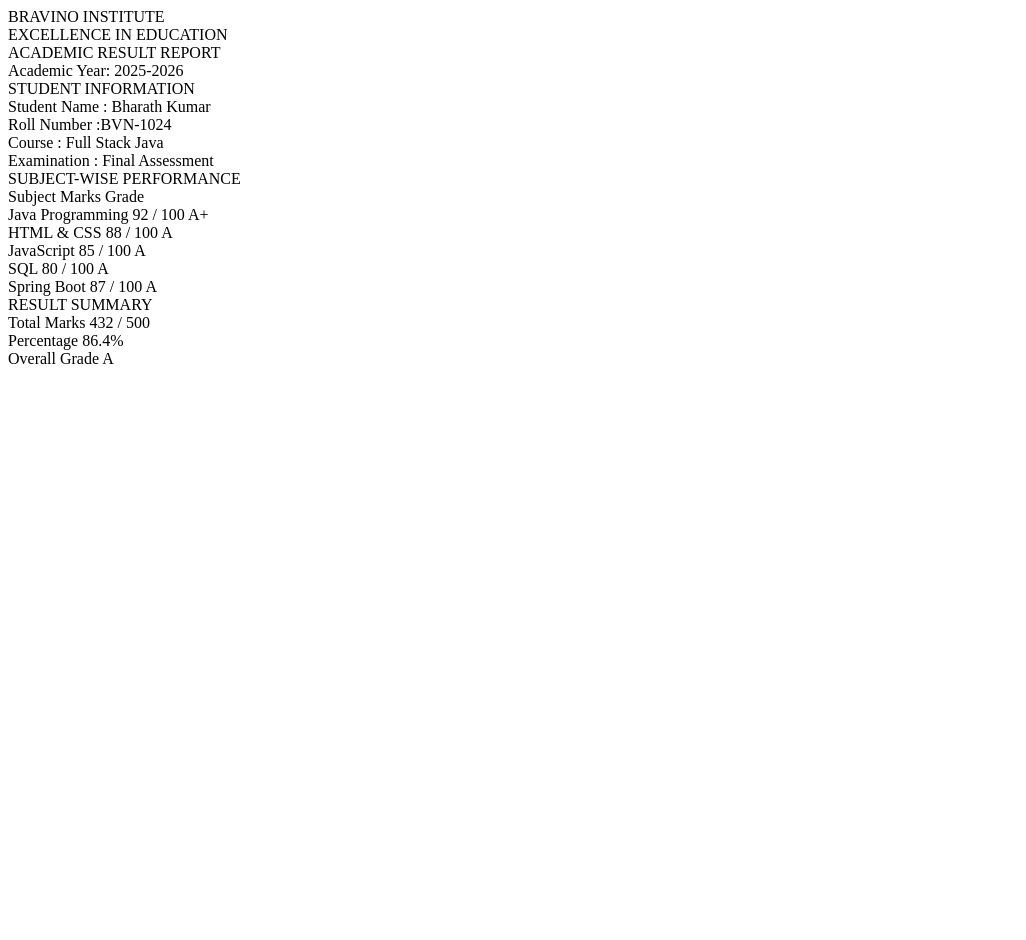
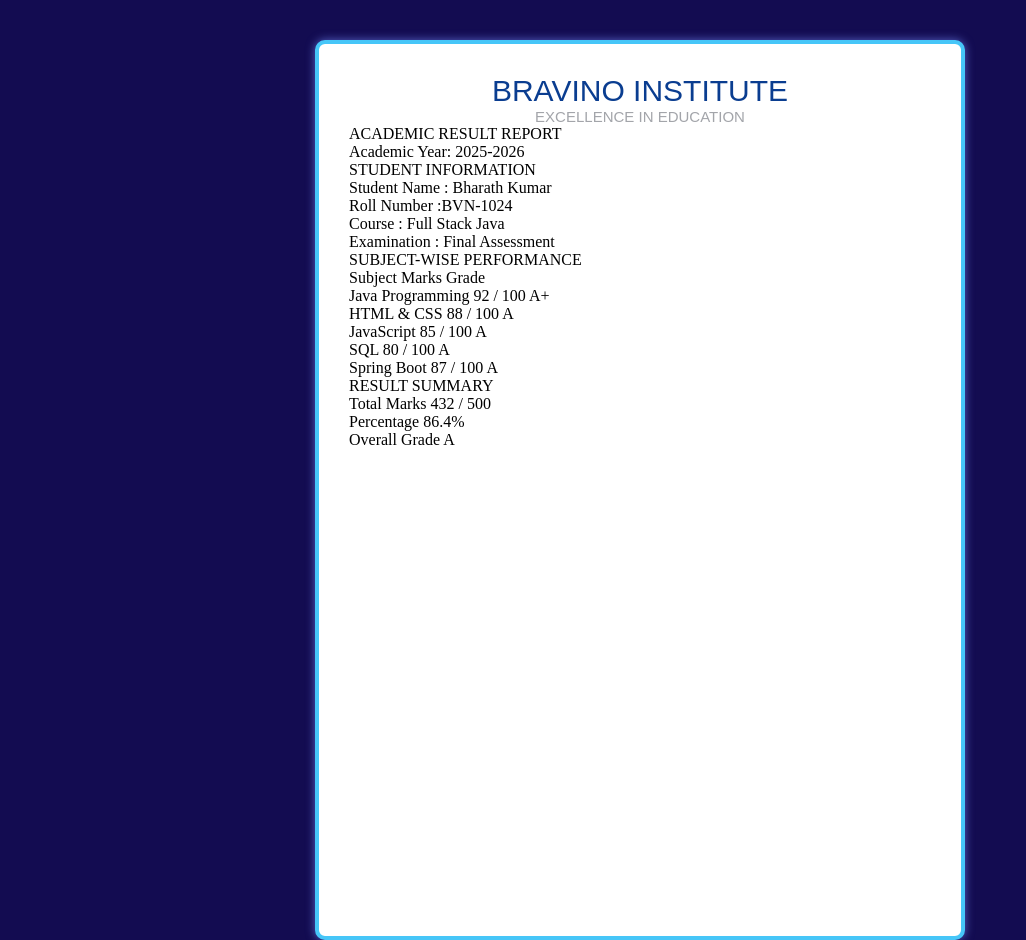
Before and after one commit to kneebasarajohnson-source/Front-End-Project02, a plain HTML site: page index.html in a window 1280 px wide. Shown: the top 940 px of the page, without its empty margins (0-1026 px from the left). Before the commit the page ends 800 px from the top, so only its background shows below. Drawn offline with Linux system fonts and the light colour scheme.

Commit message:
Created style.css file

```diff
--- a/index.html
+++ b/index.html
@@ -4,6 +4,7 @@
     <meta charset="UTF-8">
     <meta name="viewport" content="width=device-width, initial-scale=1.0">
     <title>Exam Result Report</title>
+    <link rel="stylesheet" href="style.css">
 </head>
 <body>
     <div class="container">
--- /dev/null
+++ b/style.css
@@ -0,0 +1,41 @@
+*
+{
+    margin: 0;
+    padding: 0;
+    box-sizing: border-box;
+}
+body
+{
+    background-color: #130c51;
+    display: flex;
+    justify-content: center;
+    align-items: center;
+    min-height: 100vh;
+}
+.container
+{
+    width: 650px;
+    height: 900px;
+    background-color: #fff;
+    padding: 30px;
+    margin: 40px;
+    border-radius: 10px;
+    box-shadow: 0 0 10px rgba(99, 115, 220, 0.826);
+    border: 4px solid #46c6f8;
+}
+.instituteName
+{
+    text-align: center;
+    font-size: 30px;
+    font-weight: 100;
+    color: #0a3d90;
+    font-family: sans-serif;
+}
+.motto
+{
+    text-align: center;
+    font-size: 15px;
+    font-family: sans-serif;
+    font-weight: 100;
+    color: #a3a5aa;
+}
```
